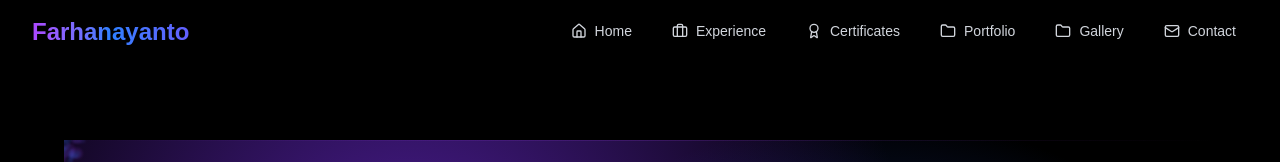
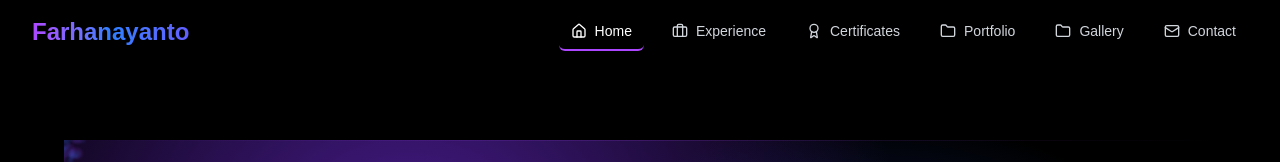
Before and after one commit to farhanariyanto03/next-portofolio, a Next.js app: page / in a window 1280 px wide. Shown: the top 162 px of the page. Built offline with nearby package versions, Linux system fonts and the light colour scheme.

Commit message:
Update: navlink

```diff
--- a/components/navbar.tsx
+++ b/components/navbar.tsx
@@ -1,57 +1,47 @@
 "use client";
 
 import Link from "next/link";
-import { usePathname } from "next/navigation";
+import { useEffect, useState } from "react";
 import { Home, Briefcase, Folder, Award, Mail, X, Menu } from "lucide-react";
-import { useEffect, useState } from "react";
+
+const sections = [
+  { id: "home", name: "Home", icon: <Home size={16} className="mr-2" /> },
+  { id: "experience", name: "Experience", icon: <Briefcase size={16} className="mr-2" /> },
+  { id: "certificates", name: "Certificates", icon: <Award size={16} className="mr-2" /> },
+  { id: "portfolio", name: "Portfolio", icon: <Folder size={16} className="mr-2" /> },
+  { id: "gallery", name: "Gallery", icon: <Folder size={16} className="mr-2" /> },
+  { id: "contact", name: "Contact", icon: <Mail size={16} className="mr-2" /> },
+];
 
 const Navbar = () => {
-  const pathname = usePathname();
   const [open, setOpen] = useState(false);
   const [scrolled, setScrolled] = useState(false);
+  const [activeSection, setActiveSection] = useState("home");
 
-  const links = [
-    { name: "Home", href: "#home", icon: <Home size={16} className="mr-2" /> },
-    {
-      name: "Experience",
-      href: "#experience",
-      icon: <Briefcase size={16} className="mr-2" />,
-    },
-    {
-      name: "Certificates",
-      href: "#certificates",
-      icon: <Award size={16} className="mr-2" />,
-    },
-    {
-      name: "Portfolio",
-      href: "#portfolio",
-      icon: <Folder size={16} className="mr-2" />,
-    },
-    {
-      name: "Gallery",
-      href: "#gallery",
-      icon: <Folder size={16} className="mr-2" />,
-    },
-    {
-      name: "Contact",
-      href: "#contact",
-      icon: <Mail size={16} className="mr-2" />,
-    },
-  ];
-
-  const isActive = (href: string) => pathname === href;
-
+  // Scroll state
   useEffect(() => {
     const handleScroll = () => {
       setScrolled(window.scrollY > 10);
+
+      const offsets = sections.map((section) => {
+        const el = document.getElementById(section.id);
+        if (!el) return { id: section.id, offset: Infinity };
+        return { id: section.id, offset: Math.abs(el.getBoundingClientRect().top) };
+      });
+
+      const closestSection = offsets.reduce((a, b) => (a.offset < b.offset ? a : b));
+      setActiveSection(closestSection.id);
     };
+
     window.addEventListener("scroll", handleScroll);
     return () => window.removeEventListener("scroll", handleScroll);
   }, []);
 
+  // Lock scroll when mobile menu open
   useEffect(() => {
-    // Cegah scroll saat mobile menu terbuka
-    document.body.style.overflow = open ? "hidden" : "auto";
+    if (open) {
+      document.body.style.overflow = "hidden";
+    }
     return () => {
       document.body.style.overflow = "auto";
     };
@@ -74,19 +64,19 @@ const Navbar = () => {
 
           {/* Desktop Nav */}
           <div className="hidden md:flex space-x-4">
-            {links.map((link) => (
-              <Link key={link.href} href={link.href}>
-                <span
-                  className={`flex items-center px-3 py-2 rounded-md text-sm font-medium transition-all duration-500 cursor-pointer border-b-2 ${
-                    isActive(link.href)
-                      ? "text-white border-b-2 border-purple-500"
+            {sections.map((link) => (
+              <a
+                key={link.id}
+                href={`#${link.id}`}
+                className={`flex items-center px-3 py-2 rounded-md text-sm font-medium transition-all duration-300 border-b-2 ${
+                  activeSection === link.id
+                    ? "text-white border-purple-500"
                     : "text-gray-300 hover:text-white hover:border-purple-400 border-transparent"
                 }`}
               >
                 {link.icon}
                 {link.name}
-                </span>
-              </Link>
+              </a>
             ))}
           </div>
 
@@ -112,20 +102,20 @@ const Navbar = () => {
           </button>
         </div>
         <div className="flex flex-col p-4 space-y-3">
-          {links.map((link) => (
-            <Link key={link.href} href={link.href}>
-              <span
+          {sections.map((link) => (
+            <a
+              key={link.id}
+              href={`#${link.id}`}
               onClick={() => setOpen(false)}
               className={`flex items-center px-3 py-2 rounded-md text-base font-medium transition-all ${
-                  isActive(link.href)
+                activeSection === link.id
                   ? "bg-gradient-to-r from-purple-600 to-blue-600 text-white"
                   : "text-gray-300 hover:text-white hover:bg-gray-800"
               }`}
             >
               {link.icon}
               {link.name}
-              </span>
-            </Link>
+            </a>
           ))}
         </div>
       </div>
--- a/ui/roolling_gallery.tsx
+++ b/ui/roolling_gallery.tsx
@@ -82,18 +82,16 @@ const RollingGallery: React.FC<RollingGalleryProps> = ({
     // eslint-disable-next-line react-hooks/exhaustive-deps
   }, [autoplay]);
 
-  const handleUpdate = (latest: any) => {
-    if (typeof latest.rotateY === "number") {
-      rotation.set(latest.rotateY);
-    }
+  const handleUpdate = (latest: { rotateY: number }): void => {
+    rotation.set(latest.rotateY);
   };
 
-  const handleDrag = (_: any, info: PanInfo): void => {
+  const handleDrag = (_event: MouseEvent | TouchEvent, info: PanInfo): void => {
     controls.stop();
     rotation.set(rotation.get() + info.offset.x * dragFactor);
   };
 
-  const handleDragEnd = (_: any, info: PanInfo): void => {
+  const handleDragEnd = (_event: MouseEvent | TouchEvent, info: PanInfo): void => {
     const finalAngle = rotation.get() + info.velocity.x * dragFactor;
     rotation.set(finalAngle);
     if (autoplay) {
```
Lines whose indentation alone changed are shown as unchanged.
